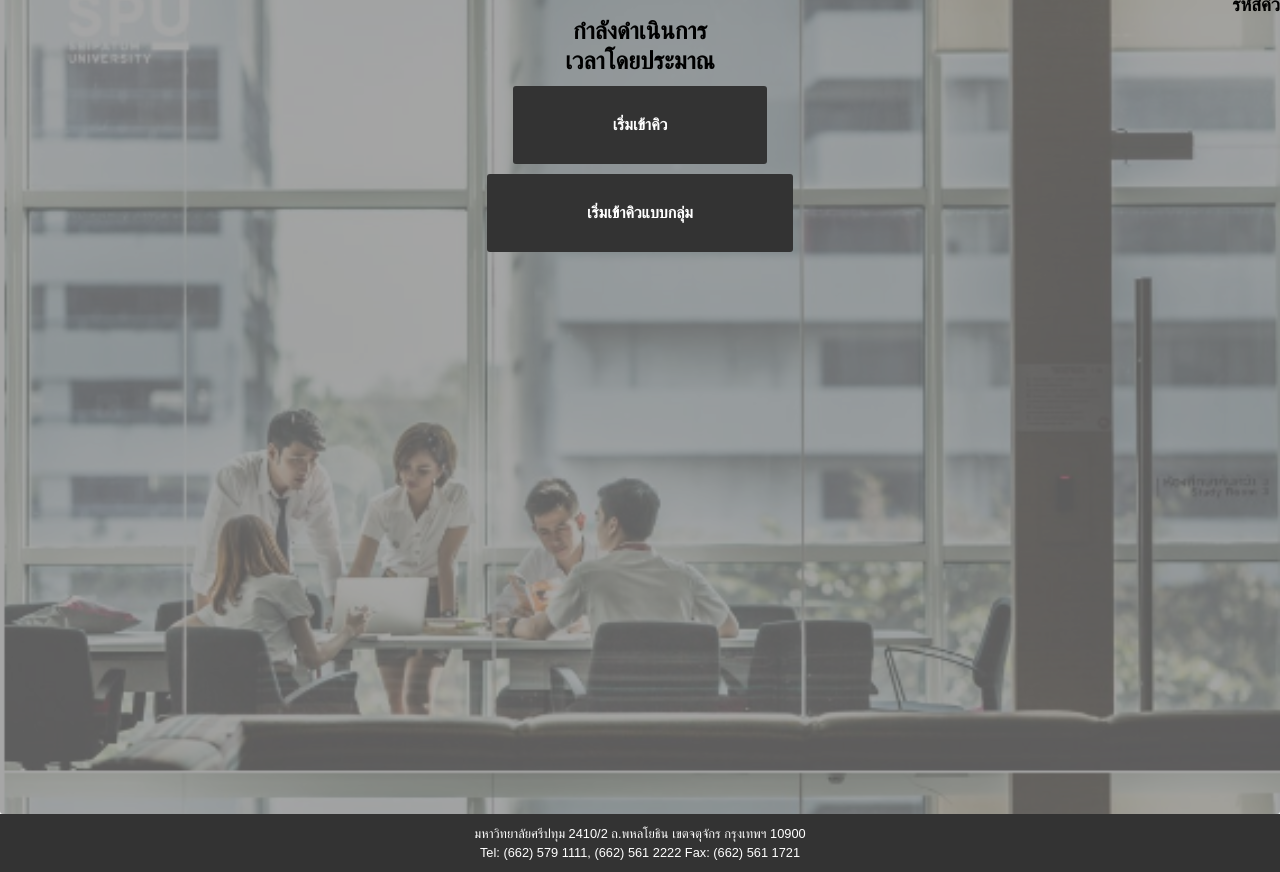
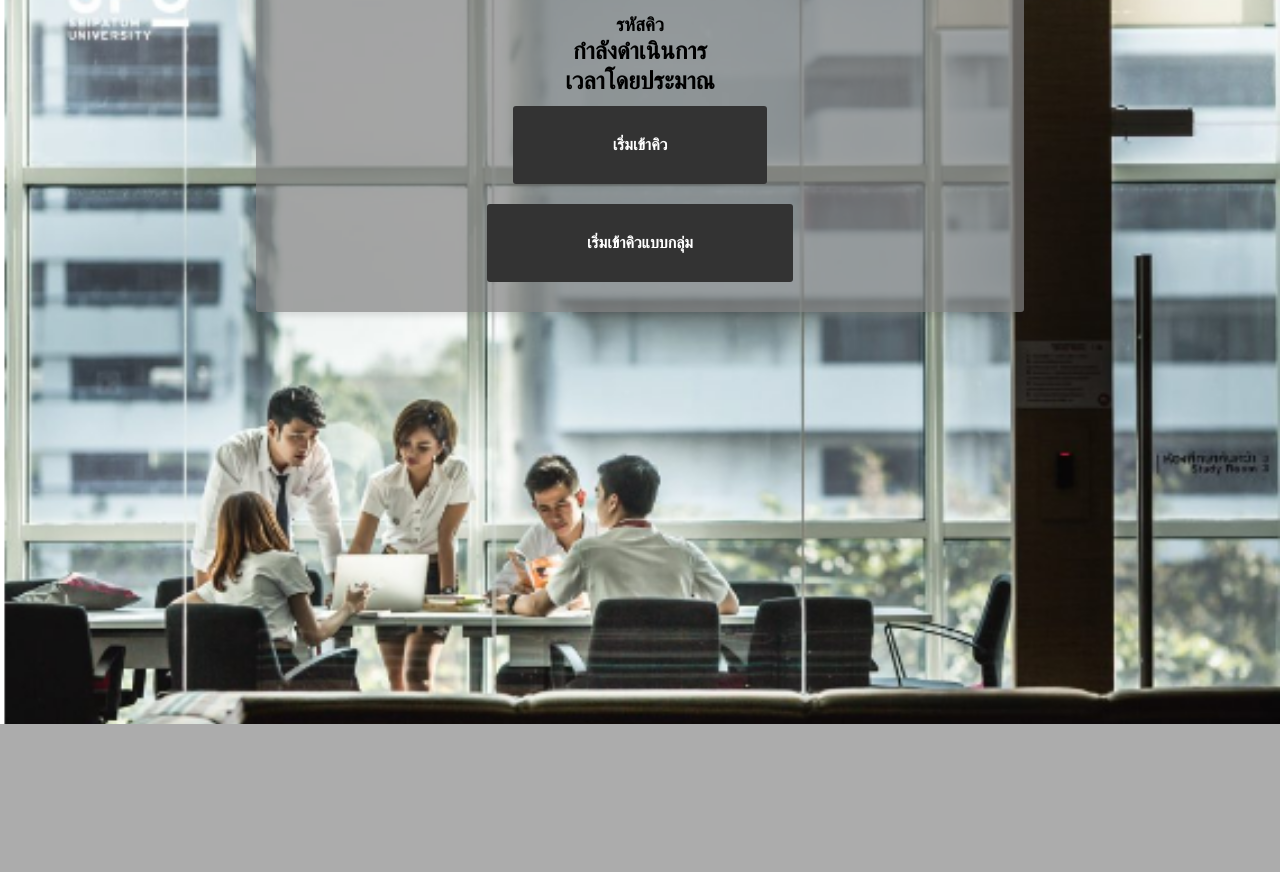
Before and after one commit to maThiaslI152/Queue-Landing-Page, a plain HTML site: page index.html in a window 1280 px wide. Shown: the part 76-948 px from the top of the page. After the commit the page ends 800 px from the top, so only its background shows below. Drawn offline with Linux system fonts and the light colour scheme.

Commit message:
I don't know what am doing

```diff
--- a/index.html
+++ b/index.html
@@ -38,13 +38,13 @@
             <button class="queueButton" id="queueButtonTeam" onclick="">เริ่มเข้าคิวแบบกลุ่ม</button>
         </div>
     </section>
+
+    <script src="/js/burger.js"></script>
+</body>
     <footer class="site-footer">
         <p>
             มหาวิทยาลัยศรีปทุม 2410/2 ถ.พหลโยธิน เขตจตุจักร กรุงเทพฯ 10900<br>
             Tel: (662) 579 1111, (662) 561 2222 Fax: (662) 561 1721
-        </p></footer>
-    <script src="/js/burger.js"></script>
-</body>
-<footer>
-</footer>
+        </p>
+    </footer>
 </html>
--- a/main.css
+++ b/main.css
@@ -14,18 +14,28 @@ body {
     background-color: #acacac;
     display: flex;
     flex-direction: column;
-    min-width: 100vh;
+    min-height: 100vh;
+    overflow: hidden;
 }
 
 #overlay {
     flex: 1;
     z-index: 1;
     position: relative;
-    width: 100%;
-    height: 820px;
+    margin: 0 auto;
+    width: 60%;
+    max-height: 90%;
+    padding: 20px;
     border-radius: 3px;
-    background-color: rgba(128, 128,128 ,0.7);
+    background-color: rgba(128, 128, 128, 0.7);
+    display: flex;
+    flex-direction: column;
+    justify-content: center;
+    align-items: center;
+    padding: 20px;
+    box-shadow: 0 4px 6px rgba(0, 0, 0, 0.1);
 }
+
 
 /*Navbar*/
 .navbar {
@@ -228,10 +238,11 @@ body {
     background-color: #333;
     color: #fff;
     text-align: center;
+    margin:auto;
     padding: 10px 0;
     font-size: 0.8rem;
     font-family: Arial, sans-serif;
-    position: relative;
+    position:fixed;
     width: 100%;
     z-index: 1000;
 }
```
